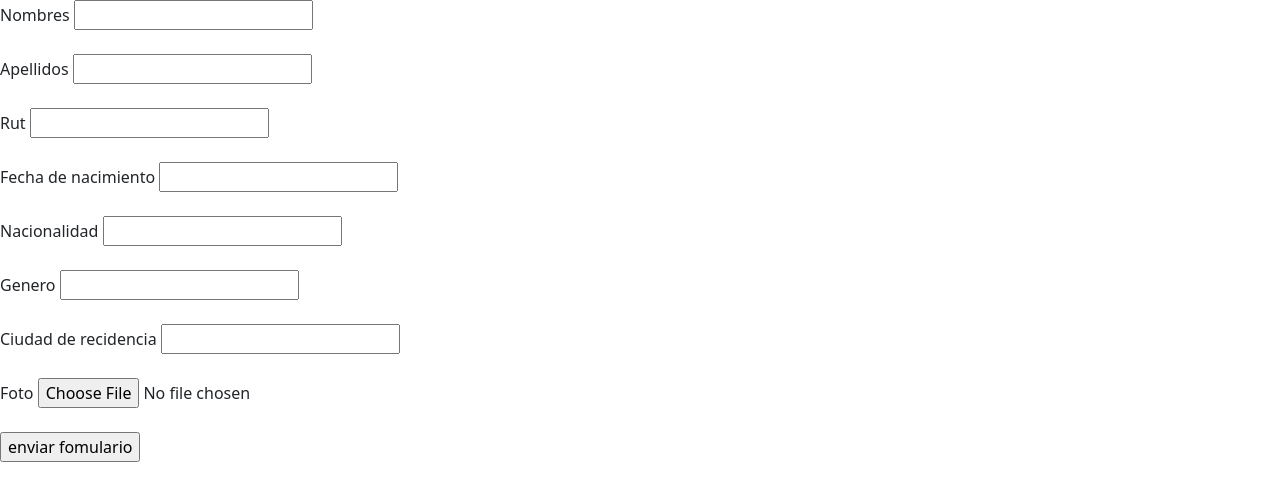
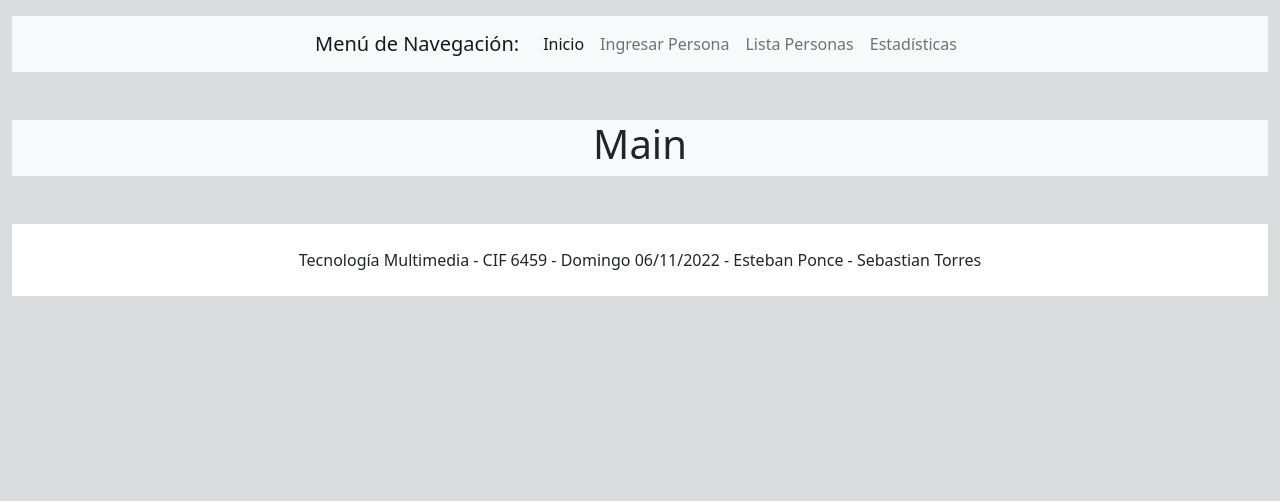
Before and after one commit to HatiBerg/multimedia-prueba-2, a PHP site: page / in a window 1280 px wide. Shown: the top 501 px of the page. Run offline with PHP 8.4, Linux system fonts and the light colour scheme.

Commit message:
diseño index

```diff
--- a/index.php
+++ b/index.php
@@ -1,63 +1,54 @@
-<!--Crear un sitio web que permita mediante un formulario ingresar los datos de una persona a la base de datos,
-se debe poder ver todas las personas registradas en una sola tabla, además debe permitir ver el perfil de cada
-persona y con esa información generar un documento de pasaporte en formato en PDF. Debe haber una página de
-estadísticas que indique algunas estadísticas. Detalle en imágenes adjuntas.
-
-La página debe realizarse con bootstrap como librería de diseño CSS.
-
-El formulario de ingreso debe contener los siguientes campos:
-Nombres
-Apellidos
-Rut
-Fecha de nacimiento
-Nacionalidad (chilena, canadiense y uruguaya) (debe desplegarse con un select)
-Genero
-Ciudad residencia
-Foto
-Al generar el pasaporte en PDF no es necesario utilizar Bootstrap, es probable que no funcione bien, utilice CSS puro.
-La nacionalidad debe ser mostrada de dos formas, en forma de texto con el resto de datos y como una imágen,
-que debe cambiar dependiendo de la nacionalidad elegida.-->
-<?php
-?>
 <!DOCTYPE html>
 <html lang="en">
+
 <head>
     <meta charset="UTF-8">
     <meta http-equiv="X-UA-Compatible" content="IE=edge">
     <meta name="viewport" content="width=device-width, initial-scale=1.0">
-    <link rel="stylesheet" href="http://localhost:82/multimedia-prueba-2/bootstrap/css/bootstrap.min.css">
-    <title>Document</title>
+    <title>Página 3</title>
+    <link rel="stylesheet" href="bootstrap/css/bootstrap.min.css">
 </head>
-<body>
-    <main>
-    <form action="insertarDb.php" method="post" enctype="multipart/form-data">
-            <label for="Nombres">Nombres </label>
-        <input type="text" name="Nombres" id="Nombres">
-        <br><br>
-        <label for="Apellidos">Apellidos </label>
-        <input type="text" name="Apellidos" id="Apellidos" required>
-        <br><br>
-        <label for="Rut">Rut </label>
-        <input type="text" name="Rut" id="Rut" required>
-        <br><br>
-        <label for="FechaDeNacimiento">Fecha de nacimiento </label>
-        <input type="text" name="FechaDeNacimiento" id="FechaDeNacimiento" required>
-        <br><br>
-        <label for="Nacionalidad">Nacionalidad </label>
-        <input type="text" name="Nacionalidad" id="Nacionalidad" required>
-        <br><br>
-        <label for="Genero">Genero </label>
-        <input type="text" name="Genero" id="Genero" required>
-        <br><br>
-        <label for="CiudadDeResidencia">Ciudad de recidencia </label>
-        <input type="text" name="CiudadDeResidencia" id="CiudadDeResidencia" required>
-        <br><br>
-        <label>Foto</label>
-        <input type="file" name="fileToUpload" id="fileToUpload" required>
-        <br><br>
-        <input type="submit" value="enviar fomulario">
-        <br></br>
-            </form>
+
+<body class="bg-secondary bg-opacity-25">
+    <header class="container-fluid justify-content-center mt-3">
+        <nav class="navbar navbar-expand-lg bg-light">
+            <div class="container-fluid">
+                <div class="collapse navbar-collapse" id="navbarSupportedContent">
+                    <ul class="navbar-nav mx-auto mb-2 mb-lg-0">
+                        <a class="navbar-brand" href="#">Menú de Navegación:</a>
+                        <li class="nav-item">
+                            <a class="nav-link active" aria-current="page" href="index.php">Inicio</a>
+                        </li>
+                        <li class="nav-item">
+                            <a class="nav-link" href="pagina1.php">Ingresar Persona</a>
+                        </li>
+                        <li class="nav-item">
+                            <a class="nav-link" href="pagina2.php">Lista Personas</a>
+                        </li>
+                        <li class="nav-item">
+                            <a class="nav-link" href="pagina4.php">Estadísticas</a>
+                        </li>
+                    </ul>
+                </div>
+            </div>
+        </nav>
+    </header>
+
+    <main class="container-fluid justify-content-center my-5 text-center">
+        <div class="d-flex bg-light">
+            <div class="col-12 bg-light">
+                <h1>Main</h1>
+            </div>
+        </div>
     </main>
+
+    <footer class="container-fluid justify-content-center text-center text-lg-start">
+        <div class="text-center p-4" style="background-color: white;">
+            Tecnología Multimedia - CIF 6459 - Domingo 06/11/2022 - Esteban Ponce - Sebastian Torres
+        </div>
+    </footer>
+
+    <script src="js/bootstrap.js"></script>
 </body>
+
 </html>
```
